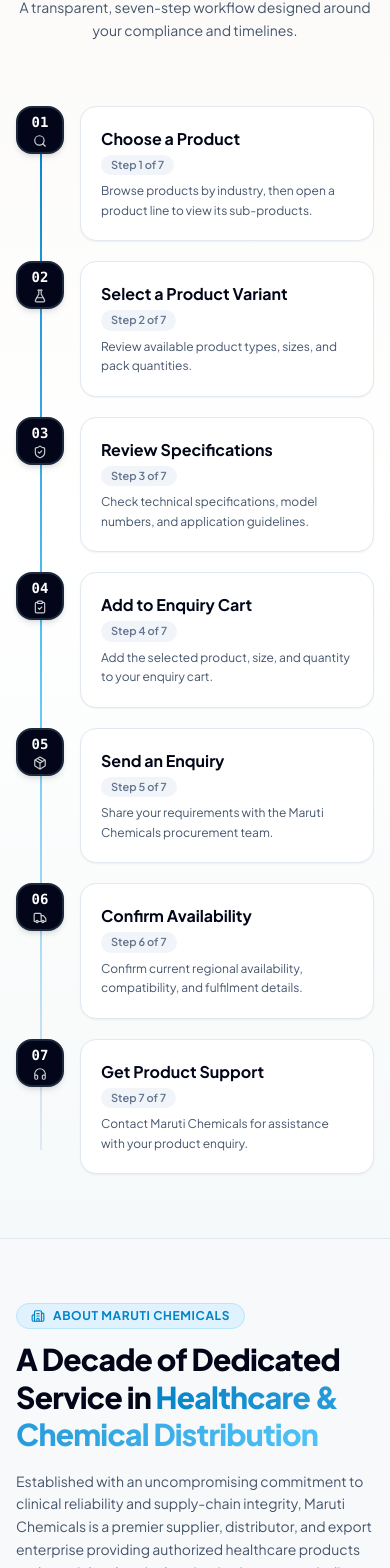
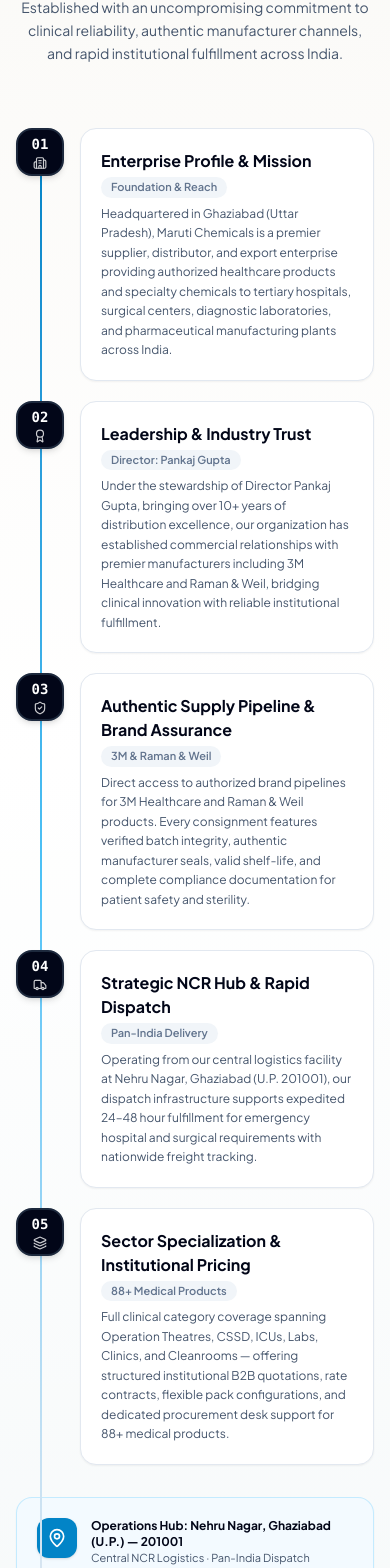
Before and after one commit to Priyanshu2068/Maruti-Chemicals, a React (Vite) app: page / in a window 390 px wide. Shown: the part 3257-4825 px from the top of the page. Built offline with nearby package versions, Linux system fonts and the light colour scheme; a web font is replaced by a local one.

Commit message:
feat: redesign About Us with vertical milestone timeline and remove Our Process section

```diff
--- a/src/App.jsx
+++ b/src/App.jsx
@@ -27,7 +27,6 @@ import {
   AlertCircle,
   Menu,
   Truck,
-  Headphones,
   ClipboardCheck,
   Building2,
   BadgeCheck,
@@ -114,49 +113,42 @@ const getRouteUrl = (path) => {
   return prefix + (path.startsWith('/') ? path : `/${path}`);
 };
 
-// 7-Step Workflow Process Data
-const PROCESS_STEPS = [
+// 5-Point Institutional Profile & Capabilities (About Us)
+const ABOUT_STEPS = [
   {
     step: '01',
-    title: 'Choose a Product',
-    desc: 'Browse products by industry, then open a product line to view its sub-products.',
-    icon: Search
+    title: 'Enterprise Profile & Mission',
+    desc: 'Headquartered in Ghaziabad (Uttar Pradesh), Maruti Chemicals is a premier supplier, distributor, and export enterprise providing authorized healthcare products and specialty chemicals to tertiary hospitals, surgical centers, diagnostic laboratories, and pharmaceutical manufacturing plants across India.',
+    icon: Building2,
+    badge: 'Foundation & Reach'
   },
   {
     step: '02',
-    title: 'Select a Product Variant',
-    desc: 'Review available product types, sizes, and pack quantities.',
-    icon: FlaskConical
+    title: 'Leadership & Industry Trust',
+    desc: 'Under the stewardship of Director Pankaj Gupta, bringing over 10+ years of distribution excellence, our organization has established commercial relationships with premier manufacturers including 3M Healthcare and Raman & Weil, bridging clinical innovation with reliable institutional fulfillment.',
+    icon: Award,
+    badge: 'Director: Pankaj Gupta'
   },
   {
     step: '03',
-    title: 'Review Specifications',
-    desc: 'Check technical specifications, model numbers, and application guidelines.',
-    icon: ShieldCheck
+    title: 'Authentic Supply Pipeline & Brand Assurance',
+    desc: 'Direct access to authorized brand pipelines for 3M Healthcare and Raman & Weil products. Every consignment features verified batch integrity, authentic manufacturer seals, valid shelf-life, and complete compliance documentation for patient safety and sterility.',
+    icon: ShieldCheck,
+    badge: '3M & Raman & Weil'
   },
   {
     step: '04',
-    title: 'Add to Enquiry Cart',
-    desc: 'Add the selected product, size, and quantity to your enquiry cart.',
-    icon: ClipboardCheck
+    title: 'Strategic NCR Hub & Rapid Dispatch',
+    desc: 'Operating from our central logistics facility at Nehru Nagar, Ghaziabad (U.P. 201001), our dispatch infrastructure supports expedited 24–48 hour fulfillment for emergency hospital and surgical requirements with nationwide freight tracking.',
+    icon: Truck,
+    badge: 'Pan-India Delivery'
   },
   {
     step: '05',
-    title: 'Send an Enquiry',
-    desc: 'Share your requirements with the Maruti Chemicals procurement team.',
-    icon: Package
-  },
-  {
-    step: '06',
-    title: 'Confirm Availability',
-    desc: 'Confirm current regional availability, compatibility, and fulfilment details.',
-    icon: Truck
-  },
-  {
-    step: '07',
-    title: 'Get Product Support',
-    desc: 'Contact Maruti Chemicals for assistance with your product enquiry.',
-    icon: Headphones
+    title: 'Sector Specialization & Institutional Pricing',
+    desc: 'Full clinical category coverage spanning Operation Theatres, CSSD, ICUs, Labs, Clinics, and Cleanrooms — offering structured institutional B2B quotations, rate contracts, flexible pack configurations, and dedicated procurement desk support for 88+ medical products.',
+    icon: Layers,
+    badge: '88+ Medical Products'
   }
 ];
 
@@ -780,12 +772,6 @@ export default function App() {
                 className="relative text-slate-700 dark:text-slate-300 hover:text-[#0284c7] dark:hover:text-[#4fc3f7] transition-colors py-2 flex items-center after:content-[''] after:absolute after:bottom-0 after:left-0 after:w-0 after:h-[2px] after:bg-[#0284c7] dark:after:bg-[#4fc3f7] hover:after:w-full after:transition-all after:duration-300"
               >
                 About Us
-              </a>
-              <a
-                href="/#process"
-                className="relative text-slate-700 dark:text-slate-300 hover:text-[#0284c7] dark:hover:text-[#4fc3f7] transition-colors py-2 flex items-center after:content-[''] after:absolute after:bottom-0 after:left-0 after:w-0 after:h-[2px] after:bg-[#0284c7] dark:after:bg-[#4fc3f7] hover:after:w-full after:transition-all after:duration-300"
-              >
-                Our Process
               </a>
             </nav>
 
@@ -902,9 +888,6 @@ export default function App() {
               <a href="/#about" onClick={() => setMobileMenuOpen(false)} className="rounded-lg px-3 py-2 hover:bg-sky-50 dark:hover:bg-slate-800">
                 About Us
               </a>
-              <a href="/#process" onClick={() => setMobileMenuOpen(false)} className="rounded-lg px-3 py-2 hover:bg-sky-50 dark:hover:bg-slate-800">
-                Our Process
-              </a>
             </div>
           </nav>
         )}
@@ -1997,9 +1980,9 @@ export default function App() {
       {page.type === 'home' && (
       <>
       {/* ========================================================
-          4. OUR PROCESS: 7-STEP WORKFLOW (#process)
+          4. ABOUT US: INSTITUTIONAL PROFILE & PILLARS (#about)
          ======================================================== */}
-      <section id="process" className={`py-16 sm:py-24 border-t transition-colors duration-200 ${
+      <section id="about" className={`py-16 sm:py-24 border-t transition-colors duration-200 ${
         darkMode ? 'bg-slate-900/60 border-slate-800' : 'bg-gradient-to-b from-[#faf9f6] via-white to-sky-50/40 border-sky-100'
       }`}>
         <div className="max-w-7xl mx-auto px-4 sm:px-6 lg:px-8">
@@ -2007,23 +1990,26 @@ export default function App() {
           <div className="text-center max-w-3xl mx-auto mb-16">
             <div className="inline-flex items-center gap-2 px-3.5 py-1 rounded-full text-xs font-bold uppercase tracking-wider mb-3 bg-sky-100 dark:bg-sky-950 text-[#0284c7] dark:text-[#4fc3f7] border border-sky-200 dark:border-sky-800">
               <span className="w-2 h-2 rounded-full bg-[#0284c7] animate-pulse"></span>
-              OUR PROCESS
+              ABOUT MARUTI CHEMICALS
             </div>
             <h2 className="text-3xl sm:text-4xl lg:text-5xl font-black text-slate-950 dark:text-white tracking-tight">
-              From requirement to <span className="text-[#0284c7] dark:text-[#4fc3f7]">reliable delivery</span>
+              A Decade of Excellence in{' '}
+              <span className="text-[#0284c7] dark:text-[#4fc3f7]">
+                Healthcare Distribution
+              </span>
             </h2>
             <p className="mt-4 text-sm sm:text-base text-slate-600 dark:text-slate-400 max-w-2xl mx-auto leading-relaxed">
-              A transparent, seven-step workflow designed around your compliance and timelines.
+              Established with an uncompromising commitment to clinical reliability, authentic manufacturer channels, and rapid institutional fulfillment across India.
             </p>
           </div>
 
-          {/* Staggered Vertical Timeline Workflow with Rich Hover Effects */}
+          {/* Staggered Vertical Timeline Workflow matching Our Process */}
           <div className="max-w-3xl mx-auto relative">
             {/* Center/Left connecting vertical line */}
             <div className="absolute left-6 sm:left-8 top-6 bottom-6 w-0.5 bg-gradient-to-b from-[#0284c7] via-[#4fc3f7] to-slate-200 dark:to-slate-800 -z-0"></div>
 
             <div className="space-y-5 relative z-10">
-              {PROCESS_STEPS.map((item, idx) => {
+              {ABOUT_STEPS.map((item, idx) => {
                 const Icon = item.icon;
                 return (
                   <div
@@ -2047,7 +2033,7 @@ export default function App() {
                           {item.title}
                         </h3>
                         <span className="text-[11px] font-semibold text-slate-500 dark:text-slate-400 bg-slate-100 dark:bg-slate-800 px-2.5 py-0.5 rounded-full w-fit">
-                          Step {idx + 1} of 7
+                          {item.badge}
                         </span>
                       </div>
                       <p className="text-xs sm:text-sm text-slate-600 dark:text-slate-400 leading-relaxed">
@@ -2058,197 +2044,38 @@ export default function App() {
                 );
               })}
             </div>
-          </div>
-        </div>
-      </section>
-
-      {/* ========================================================
-          5. ABOUT US SECTION (#about)
-         ======================================================== */}
-      <section id="about" className={`py-16 sm:py-24 border-t transition-colors duration-200 ${
-        darkMode ? 'bg-slate-900/40 border-slate-800' : 'bg-slate-50/70 border-slate-200'
+
+            {/* Hub & Contact Quick Action Callout Card */}
+            <div className={`mt-8 p-5 sm:p-6 rounded-2xl border flex flex-col sm:flex-row sm:items-center justify-between gap-4 transition-colors ${
+              darkMode ? 'bg-slate-900/90 border-slate-800' : 'bg-sky-50/70 border-sky-200/80 shadow-xs'
             }`}>
-        <div className="max-w-7xl mx-auto px-4 sm:px-6 lg:px-8">
-
-          {/* Header Tag & Title */}
-          <div className="max-w-3xl mb-12 sm:mb-16">
-            <div className="inline-flex items-center gap-2 px-3.5 py-1 rounded-full text-xs font-bold uppercase tracking-wider mb-3 bg-sky-100 dark:bg-sky-950 text-[#0284c7] dark:text-[#4fc3f7] border border-sky-200 dark:border-sky-800">
-              <Building2 className="w-3.5 h-3.5 text-[#0284c7] dark:text-[#4fc3f7]" />
-              ABOUT MARUTI CHEMICALS
-            </div>
-            <h2 className="text-3xl sm:text-4xl lg:text-5xl font-extrabold tracking-tight text-slate-950 dark:text-white leading-tight">
-              A Decade of Dedicated Service in{' '}
-              <span className="text-transparent bg-clip-text bg-gradient-to-r from-[#0284c7] to-[#4fc3f7]">
-                Healthcare & Chemical Distribution
-              </span>
-            </h2>
-            <p className="mt-4 text-sm sm:text-base text-slate-600 dark:text-slate-400 leading-relaxed font-normal">
-              Established with an uncompromising commitment to clinical reliability and supply-chain integrity, Maruti Chemicals is a premier supplier, distributor, and export enterprise providing authorized healthcare products and specialty chemicals to institutions across India.
-            </p>
-          </div>
-
-          {/* Two-Column Company Profile & Corporate Snapshot */}
-          <div className="grid grid-cols-1 lg:grid-cols-12 gap-8 lg:gap-12 items-start mb-16">
-
-            {/* Left Column: Narrative Story & Highlights */}
-            <div className="lg:col-span-7 space-y-6">
-              <div className={`p-6 sm:p-8 rounded-3xl border ${
-                darkMode ? 'bg-slate-900 border-slate-800' : 'bg-white border-slate-200 shadow-sm'
-              }`}>
-                <h3 className="text-xl sm:text-2xl font-bold text-slate-950 dark:text-white mb-4 flex items-center gap-2.5">
-                  <Award className="w-6 h-6 text-[#0284c7] dark:text-[#4fc3f7]" />
-                  Who We Are & Our Mission
-                </h3>
-                <p className="text-sm leading-relaxed text-slate-600 dark:text-slate-400">
-                  Headquartered in Ghaziabad (Uttar Pradesh), Maruti Chemicals serves as a trusted B2B distribution partner for multi-speciality tertiary hospitals, surgical centers, CSSD facilities, diagnostic laboratories, and pharmaceutical manufacturing plants.
-                </p>
-                <p className="mt-3.5 text-sm leading-relaxed text-slate-600 dark:text-slate-400">
-                  Under the stewardship of Director <strong className="text-slate-900 dark:text-white">Pankaj Gupta</strong>, bringing over 10+ years of distribution excellence, our organization has established commercial relationships with premier manufacturers including <strong className="text-slate-900 dark:text-white">3M Healthcare</strong> and <strong className="text-slate-900 dark:text-white">Raman & Weil</strong>. We bridge the gap between global medical innovations and Indian healthcare providers through dependable fulfillment and competitive pricing.
-                </p>
-
-                {/* Key Bullet Highlights */}
-                <div className="mt-6 pt-6 border-t border-slate-100 dark:border-slate-800 grid grid-cols-1 sm:grid-cols-2 gap-3.5">
-                  {[
-                    'Direct access to authorized brand pipelines (3M & Raman & Weil)',
-                    'Strategic warehouse hub in Ghaziabad for rapid transit',
-                    'Direct RFQ turnaround and quote generation within 24–48 hours',
-                    'Comprehensive 88+ products across 21 specialized categories',
-                    'Authentic batch-traceable lots with original seals & verification',
-                    'Flexible procurement from sample packs to hospital rate contracts'
-                  ].map((feat, idx) => (
-                    <div key={idx} className="flex items-start gap-2.5 text-xs font-medium text-slate-700 dark:text-slate-300">
-                      <CheckCircle className="w-4 h-4 text-emerald-500 shrink-0 mt-0.5" />
-                      <span>{feat}</span>
-                    </div>
-                  ))}
-                </div>
-              </div>
-            </div>
-
-            {/* Right Column: Corporate Snapshot Card */}
-            <div className="lg:col-span-5 space-y-4">
-              <div className={`p-6 sm:p-7 rounded-3xl border relative overflow-hidden ${
-                darkMode ? 'bg-slate-900 border-slate-800' : 'bg-white border-sky-100 shadow-md'
-              }`}>
-                <div className="absolute top-0 right-0 w-36 h-36 bg-gradient-to-bl from-sky-400/10 to-transparent rounded-bl-full pointer-events-none" />
-
-                <div className="flex items-center gap-3 mb-5">
-                  <div className="w-12 h-12 rounded-2xl flex items-center justify-center bg-gradient-to-tr from-[#0284c7] to-[#4fc3f7] text-white shadow-md">
-                    <FlaskConical className="w-6 h-6" />
-                  </div>
-                  <div>
-                    <h4 className="font-extrabold text-base text-slate-950 dark:text-white">
-                      Maruti Chemicals
-                    </h4>
-                    <p className="text-[11px] font-semibold text-slate-500 dark:text-slate-400 uppercase tracking-wider">
-                      Corporate Snapshot
-                    </p>
-                  </div>
-                </div>
-
-                <div className="space-y-4 text-xs divide-y divide-slate-100 dark:divide-slate-800">
-                  <div className="pt-3 first:pt-0 flex items-start gap-3">
-                    <Building2 className="w-4 h-4 text-[#0284c7] dark:text-[#4fc3f7] shrink-0 mt-0.5" />
-                    <div>
-                      <div className="font-bold text-slate-900 dark:text-white">Enterprise Profile</div>
-                      <div className="text-slate-600 dark:text-slate-400">Institutional Healthcare & Chemical Distributor</div>
-                    </div>
-                  </div>
-
-                  <div className="pt-3 flex items-start gap-3">
-                    <Award className="w-4 h-4 text-[#0284c7] dark:text-[#4fc3f7] shrink-0 mt-0.5" />
-                    <div>
-                      <div className="font-bold text-slate-900 dark:text-white">Leadership & Experience</div>
-                      <div className="text-slate-600 dark:text-slate-400">Director: Pankaj Gupta · 10+ Years Excellence</div>
-                    </div>
-                  </div>
-
-                  <div className="pt-3 flex items-start gap-3">
-                    <MapPin className="w-4 h-4 text-[#0284c7] dark:text-[#4fc3f7] shrink-0 mt-0.5" />
-                    <div>
-                      <div className="font-bold text-slate-900 dark:text-white">Operations & Logistics Hub</div>
-                      <div className="text-slate-600 dark:text-slate-400 leading-relaxed">
-                        II-C/199, Nehru Nagar, Ghaziabad (U.P.) — 201001, India
-                      </div>
-                    </div>
-                  </div>
-
-                  <div className="pt-3 flex items-start gap-3">
-                    <Truck className="w-4 h-4 text-[#0284c7] dark:text-[#4fc3f7] shrink-0 mt-0.5" />
-                    <div>
-                      <div className="font-bold text-slate-900 dark:text-white">Dispatch & Fulfillment</div>
-                      <div className="text-slate-600 dark:text-slate-400">Ex-Warehouse Ghaziabad with Pan-India Transit Support</div>
-                    </div>
-                  </div>
-                </div>
-
-                <div className="mt-6 pt-5 border-t border-slate-100 dark:border-slate-800">
+              <div className="flex items-start sm:items-center gap-3.5">
+                <div className="w-10 h-10 rounded-xl bg-[#0284c7] text-white flex items-center justify-center shrink-0 shadow-sm">
+                  <MapPin className="w-5 h-5" />
+                </div>
+                <div>
+                  <div className="font-bold text-xs sm:text-sm text-slate-950 dark:text-white">
+                    Operations Hub: Nehru Nagar, Ghaziabad (U.P.) — 201001
+                  </div>
+                  <div className="text-[11px] text-slate-600 dark:text-slate-400">
+                    Central NCR Logistics · Pan-India Dispatch Support · Hospital Rate Contracts
+                  </div>
+                </div>
+              </div>
               <a
                 href="#contact"
-                    className="w-full inline-flex items-center justify-center gap-2 py-3 px-4 rounded-xl font-bold text-xs bg-[#0284c7] hover:bg-[#0369a1] text-white shadow-sm hover:shadow-md transition-all duration-200"
-                  >
-                    <span>Connect with Procurement Desk</span>
+                className="inline-flex items-center justify-center gap-2 py-2.5 px-4 rounded-xl font-bold text-xs bg-[#0284c7] hover:bg-[#0369a1] text-white shadow-sm hover:shadow-md transition-all shrink-0"
+              >
+                <span>Connect Procurement Desk</span>
                 <ArrowRight className="w-3.5 h-3.5" />
               </a>
             </div>
           </div>
         </div>
-
-          </div>
-
-          {/* 4 Pillars of Operational Strength */}
-          <div className="grid grid-cols-1 sm:grid-cols-2 lg:grid-cols-4 gap-5">
-            {[
-              {
-                icon: ShieldCheck,
-                title: 'Authentic Supply Pipeline',
-                desc: 'All healthcare listings are sourced from authorized manufacturer channels with verified batch integrity and shelf-life assurance.'
-              },
-              {
-                icon: Truck,
-                title: 'Rapid Order Dispatch',
-                desc: 'Central warehouse in NCR enables expedited dispatch within 24–48 hours for emergency hospital and surgical requirements.'
-              },
-              {
-                icon: Layers,
-                title: 'Sector Specialization',
-                desc: 'Deep category coverage matching clinical protocols across Operation Theatres, CSSD, ICUs, Labs, and Pharma Cleanrooms.'
-              },
-              {
-                icon: Clock,
-                title: 'Transparent B2B Pricing',
-                desc: 'Competitive institutional quotations with structured pack configurations and dedicated customer procurement support.'
-              }
-            ].map((pillar, pIdx) => {
-              const PIcon = pillar.icon;
-              return (
-                <div
-                  key={pIdx}
-                  className={`p-6 rounded-2xl border transition-all duration-300 ${
-                    darkMode
-                      ? 'bg-slate-900/90 border-slate-800'
-                      : 'bg-white border-slate-200 shadow-xs'
-                  }`}
-                >
-                  <div className="w-11 h-11 rounded-xl bg-sky-100 dark:bg-sky-950 text-[#0284c7] dark:text-[#4fc3f7] flex items-center justify-center mb-4 shadow-xs">
-                    <PIcon className="w-5 h-5" />
-                  </div>
-                  <h4 className="text-base font-bold text-slate-950 dark:text-white mb-2">
-                    {pillar.title}
-                  </h4>
-                  <p className="text-xs text-slate-600 dark:text-slate-400 leading-relaxed">
-                    {pillar.desc}
-                  </p>
-                </div>
-              );
-            })}
-          </div>
-
-        </div>
       </section>
 
       {/* ========================================================
-          6. DIRECT PROCUREMENT & CONTACT SECTION (#contact)
+          5. DIRECT PROCUREMENT & CONTACT SECTION (#contact)
          ======================================================== */}
       <section id="contact" className="py-16 sm:py-20 border-t border-slate-200 dark:border-slate-800">
         <div className="max-w-7xl mx-auto px-4 sm:px-6 lg:px-8">
```
Lines whose indentation alone changed are shown as unchanged.
